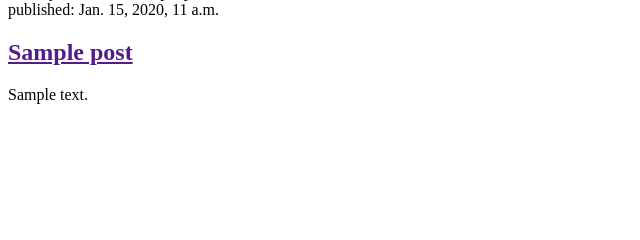
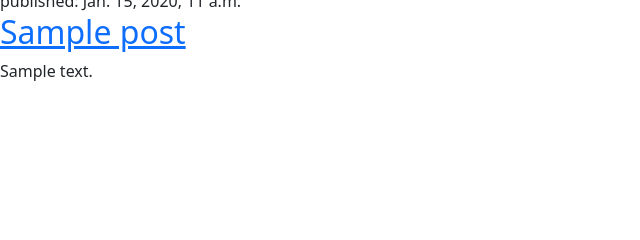
Before and after one commit to Vlovlomc/my-first-blog, a Django app: template blog/templates/blog/post_list.html in a window 1280 px wide. Shown: the part 115-355 px from the top of the page, without its empty margins (0-640 px from the left). Run offline with Django 3.2, Linux system fonts and the light colour scheme; the template is opened without the code that fills it: values that come from a table or form of the project are taken from there, others are empty; tables that the repository leaves empty hold one stand-in row (values such as "Sample post").

Commit message:
css a bit i hope

```diff
--- /dev/null
+++ b/blog/static/css/blog.css
@@ -0,0 +1,3 @@
+h1 a, h2 a {
+    color: red;
+}
--- a/blog/templates/blog/post_list.html
+++ b/blog/templates/blog/post_list.html
@@ -2,6 +2,7 @@
 <html>
 <head>
     <title>Vlovlo's blog</title>
+    <link rel="stylesheet" href="https://cdn.jsdelivr.net/npm/bootstrap@5.1.3/dist/css/bootstrap.min.css" integrity="sha384-1BmE4kWBq78iYhFldvKuhfTAU6auU8tT94WrHftjDbrCEXSU1oBoqyl2QvZ6jIW3" crossorigin="anonymous">
 </head>
 <body>
     <h1>A (un)heading</h1>
```
